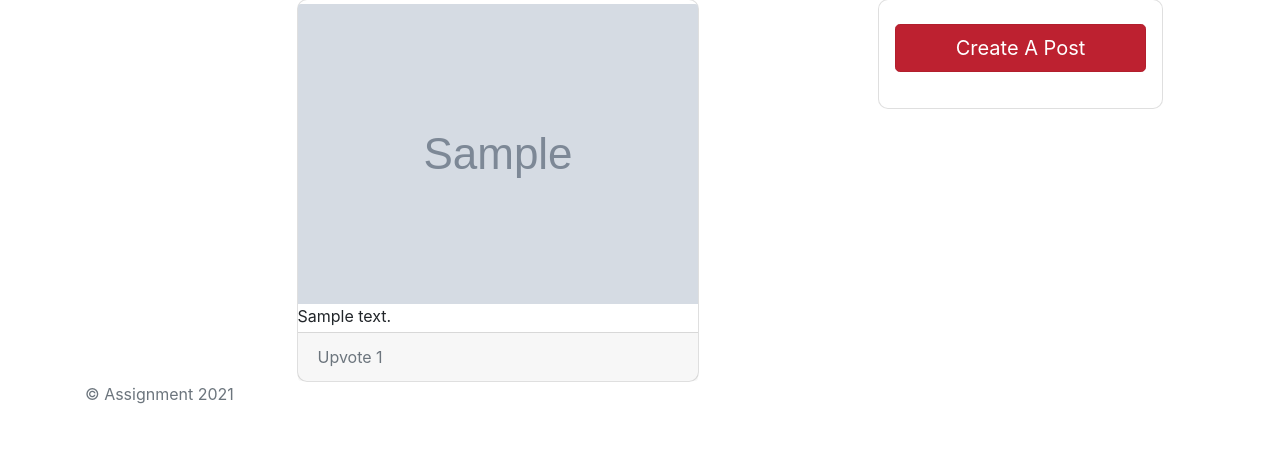
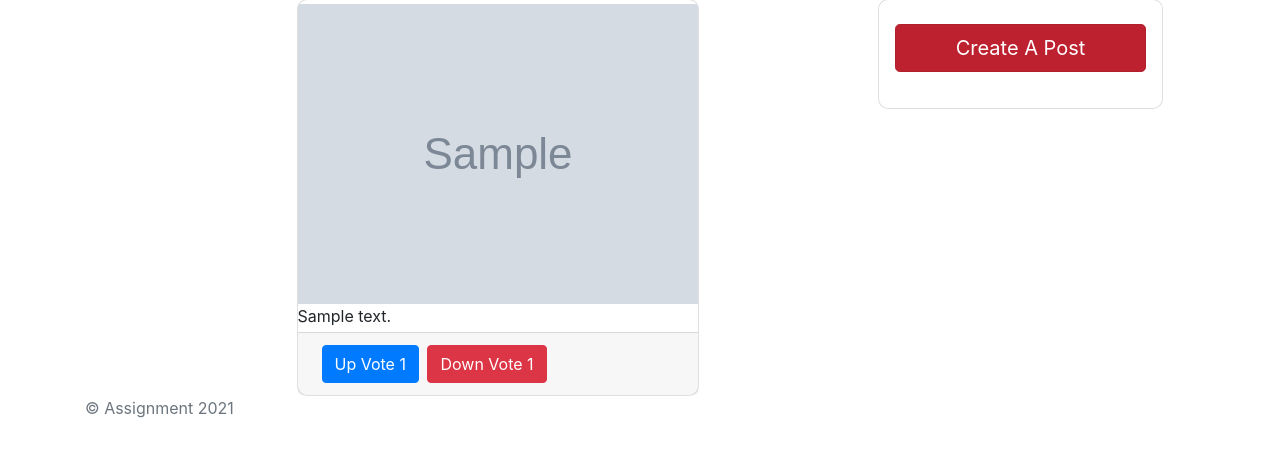
Before and after one commit to Ninjeng/producthunt, a Django app: page / in a window 1280 px wide. Shown: the part 67-524 px from the top of the page. Run offline with Django 3.2, Linux system fonts and the light colour scheme; data comes from the database, SQL or seed files in the repository; tables that the repository leaves empty hold one stand-in row (values such as "Sample post"); grey boxes marked "Sample" are stand-in pictures; some libraries are stand-ins or nearby versions.

Commit message:
added two buttons

```diff
--- a/templates/products/card.html
+++ b/templates/products/card.html
@@ -30,17 +30,18 @@
 
                 <p class="card-text ">{{products.description|safe|truncatechars:180}}</p>
                 {% if products.author == request.user %}
-                <a href="{% url 'edit' post.slug %}" class="btn btn-primary">Update</a>
+                <div class="mx-auto" style="width: 200px;">
+                <a href="{% url 'edit' post.slug %}" class="btn btn-success">Update</a>
+                </div>
                 {% endif %}
 
             </div>
 
-            {% if products.upvote != 0 %}
-            <div class="card-footer text-muted">
-                Upvote {{products.upvote}}
+            <div class="card-footer  text-muted" >
+                <button type="button"  class="btn btn-primary ml-1 mr-1  ">Up Vote {{products.upvote}} </button>
+                <button type="button" class="btn btn-danger">Down Vote {{products.downvote}} </button>
+
             </div>
-            {% endif %}
-
         </div>
     </div>
     {% else %}
```
